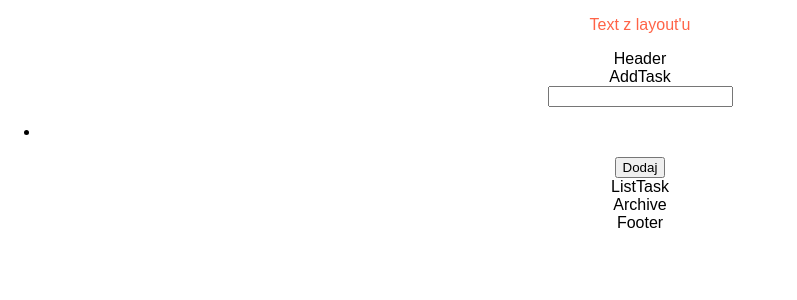
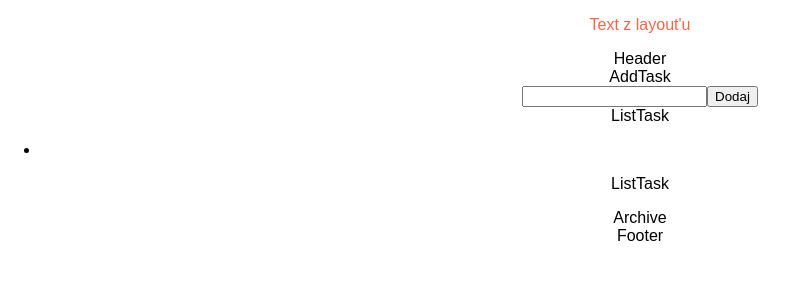
Before and after one commit to MarkFicht/team-project-todo, a React (Create React App) app: page / in a window 1280 px wide. Both pictures are taken after a click on the button "Dodaj". Shown: the top 300 px of the page, without its empty margins (0-797 px from the left). Built offline with nearby package versions, Linux system fonts and the light colour scheme.

Commit message:
divided adding tasks and showing them into two components

```diff
--- a/src/AddTask/AddTask.js
+++ b/src/AddTask/AddTask.js
@@ -1,5 +1,6 @@
 import React, { Component } from 'react';
 import './AddTask.css';
+import ListTask from "../ListTask/ListTask";
 
 class AddTask extends React.Component {
 
@@ -32,18 +33,9 @@ class AddTask extends React.Component {
                     onChange={this.handleChange}
                     id="currentTask"
                 />
-                <ul>
-                    {
-                        this.state.tasks.map(element => {
-                            return (
-                                <li key={element}>
-                                    {element}
-                                </li>
-                            )
-                        })
-                    }
-                </ul>
+
                 {<button onClick={this.handleClick}>Dodaj</button>}
+                <ListTask values={this.state.tasks}/>
             </div>
         );
     }
--- a/src/ListTask/ListTask.js
+++ b/src/ListTask/ListTask.js
@@ -12,6 +12,17 @@ class ListTask extends React.Component {
         return (
             <div>
                 ListTask
+                <ul>
+                    {
+                      this.props.values && this.props.values.map(element => {
+                            return (
+                                <li key={element}>
+                                    {element}
+                                </li>
+                            )
+                        })
+                    }
+                </ul>
             </div>
         );
     }
```
